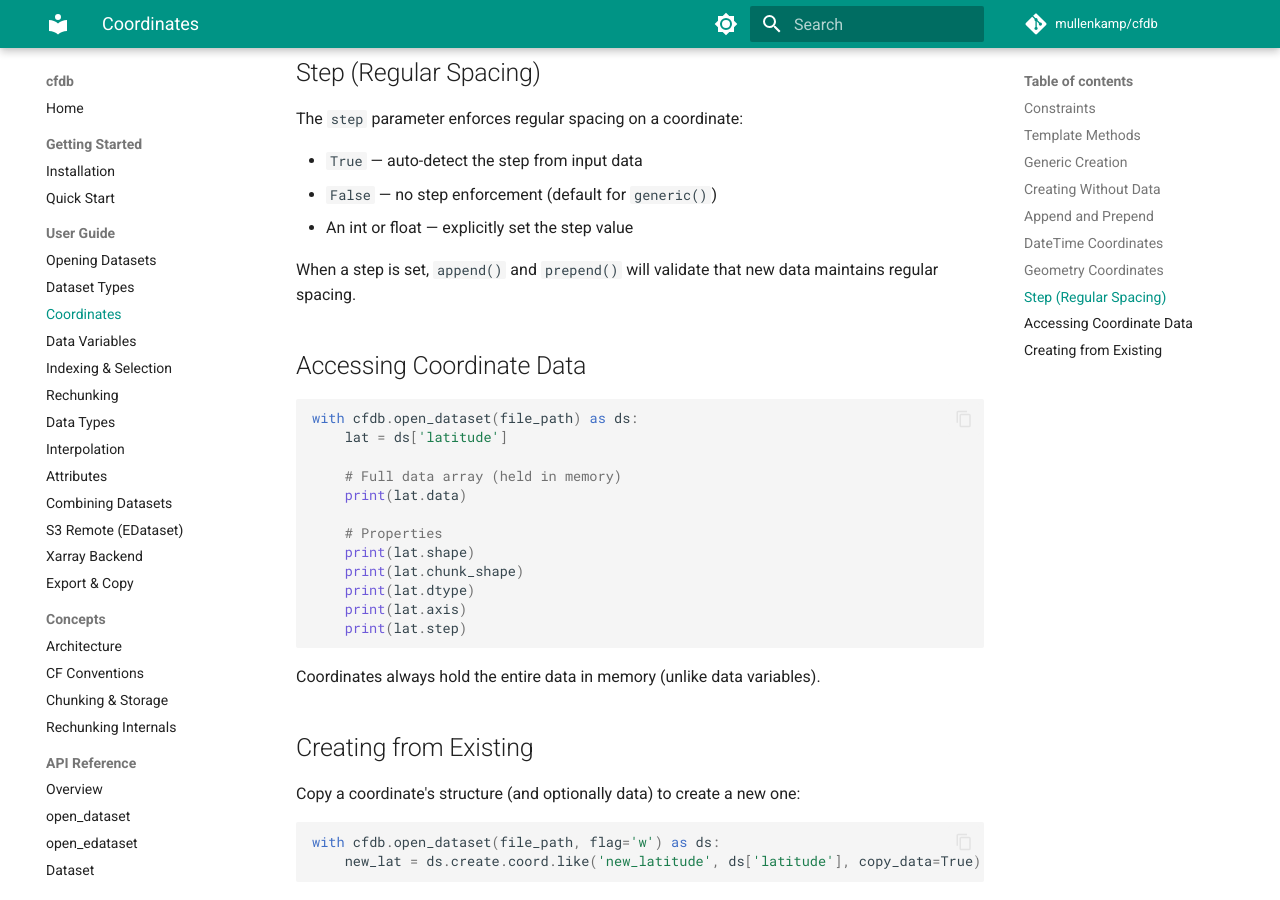
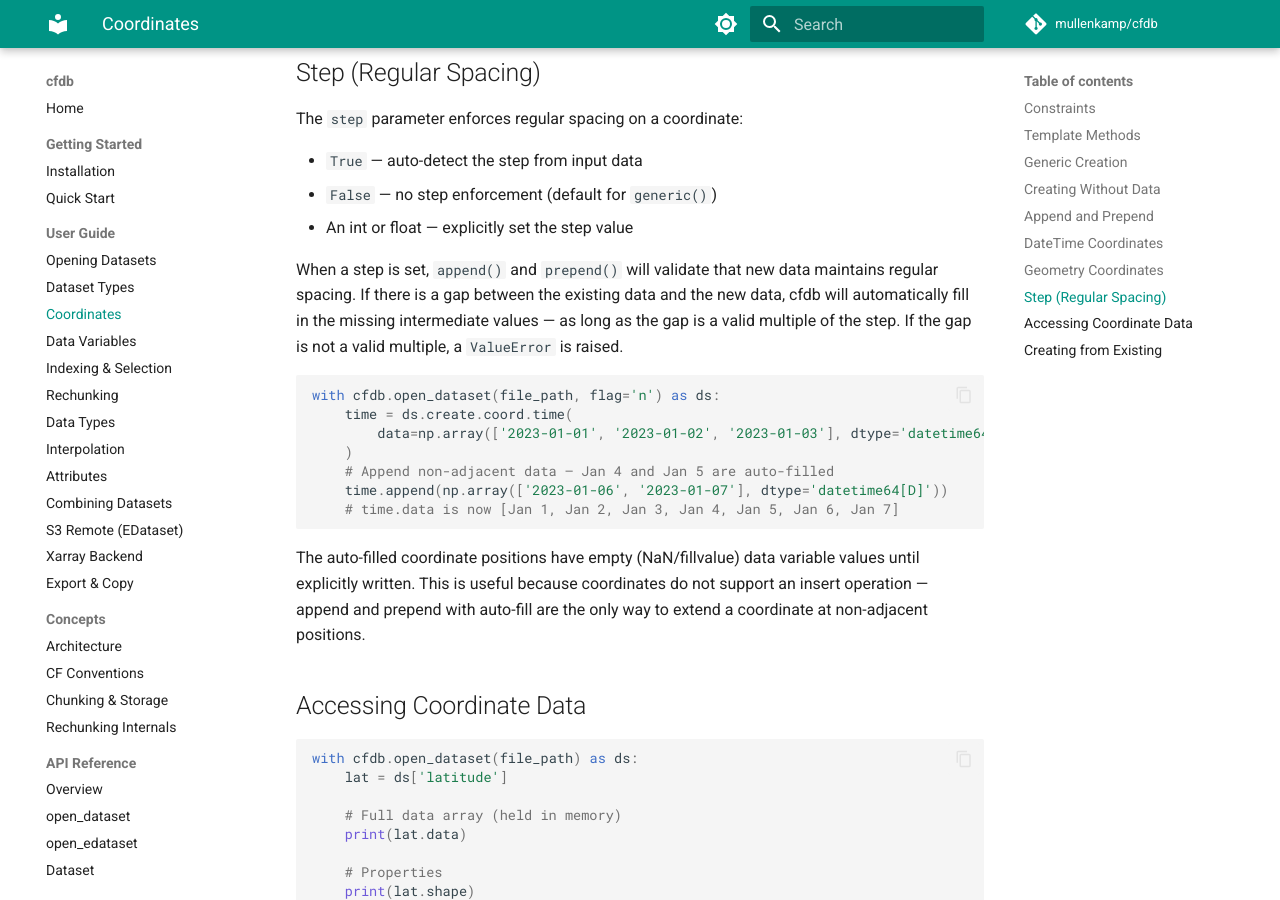
Before and after one commit to mullenkamp/cfdb, an MkDocs documentation site: the page built from docs/guide/coordinates.md, in a window 1280 px wide and 900 px high, scrolled down 3334 px. Built offline with MkDocs 1.6.1 and Material for MkDocs 9.7.7, drawn with Linux system fonts in a browser that asks for light colours; comment, search, counter and statistics services are not loaded.

Commit message:
updated docs

````diff
--- a/docs/guide/coordinates.md
+++ b/docs/guide/coordinates.md
@@ -136,7 +136,19 @@ The `step` parameter enforces regular spacing on a coordinate:
 - `False` — no step enforcement (default for `generic()`)
 - An int or float — explicitly set the step value
 
-When a step is set, `append()` and `prepend()` will validate that new data maintains regular spacing.
+When a step is set, `append()` and `prepend()` will validate that new data maintains regular spacing. If there is a gap between the existing data and the new data, cfdb will automatically fill in the missing intermediate values — as long as the gap is a valid multiple of the step. If the gap is not a valid multiple, a `ValueError` is raised.
+
+```python
+with cfdb.open_dataset(file_path, flag='n') as ds:
+    time = ds.create.coord.time(
+        data=np.array(['2023-01-01', '2023-01-02', '2023-01-03'], dtype='datetime64[D]'),
+    )
+    # Append non-adjacent data — Jan 4 and Jan 5 are auto-filled
+    time.append(np.array(['2023-01-06', '2023-01-07'], dtype='datetime64[D]'))
+    # time.data is now [Jan 1, Jan 2, Jan 3, Jan 4, Jan 5, Jan 6, Jan 7]
+```
+
+The auto-filled coordinate positions have empty (NaN/fillvalue) data variable values until explicitly written. This is useful because coordinates do not support an insert operation — append and prepend with auto-fill are the only way to extend a coordinate at non-adjacent positions.
 
 ## Accessing Coordinate Data
 
````
Also changed, not shown: CLAUDE.md (+2 -1 lines), GEMINI.md (+1 -1 lines), docs/reference/coordinate.md (+2 -2 lines).
